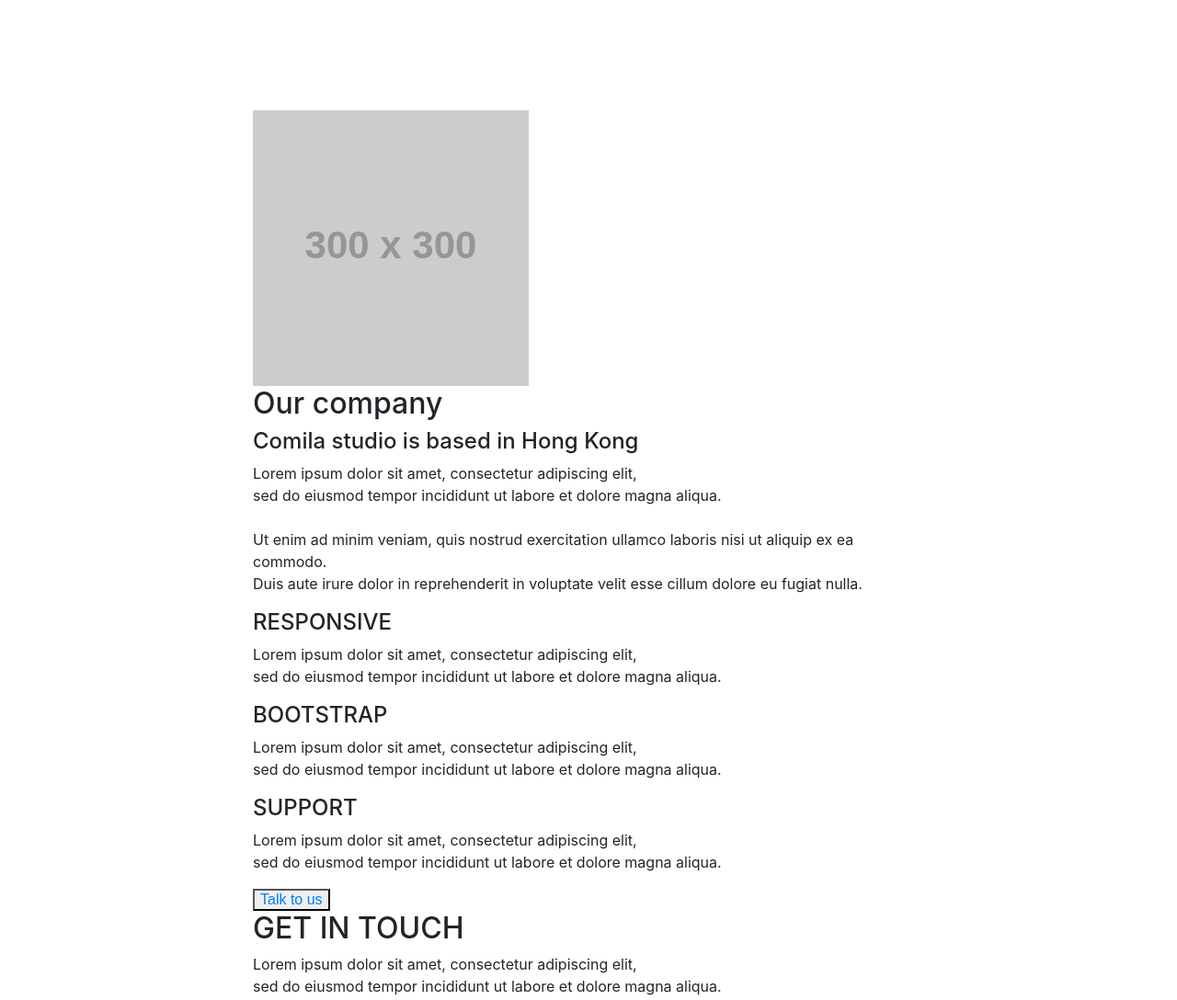
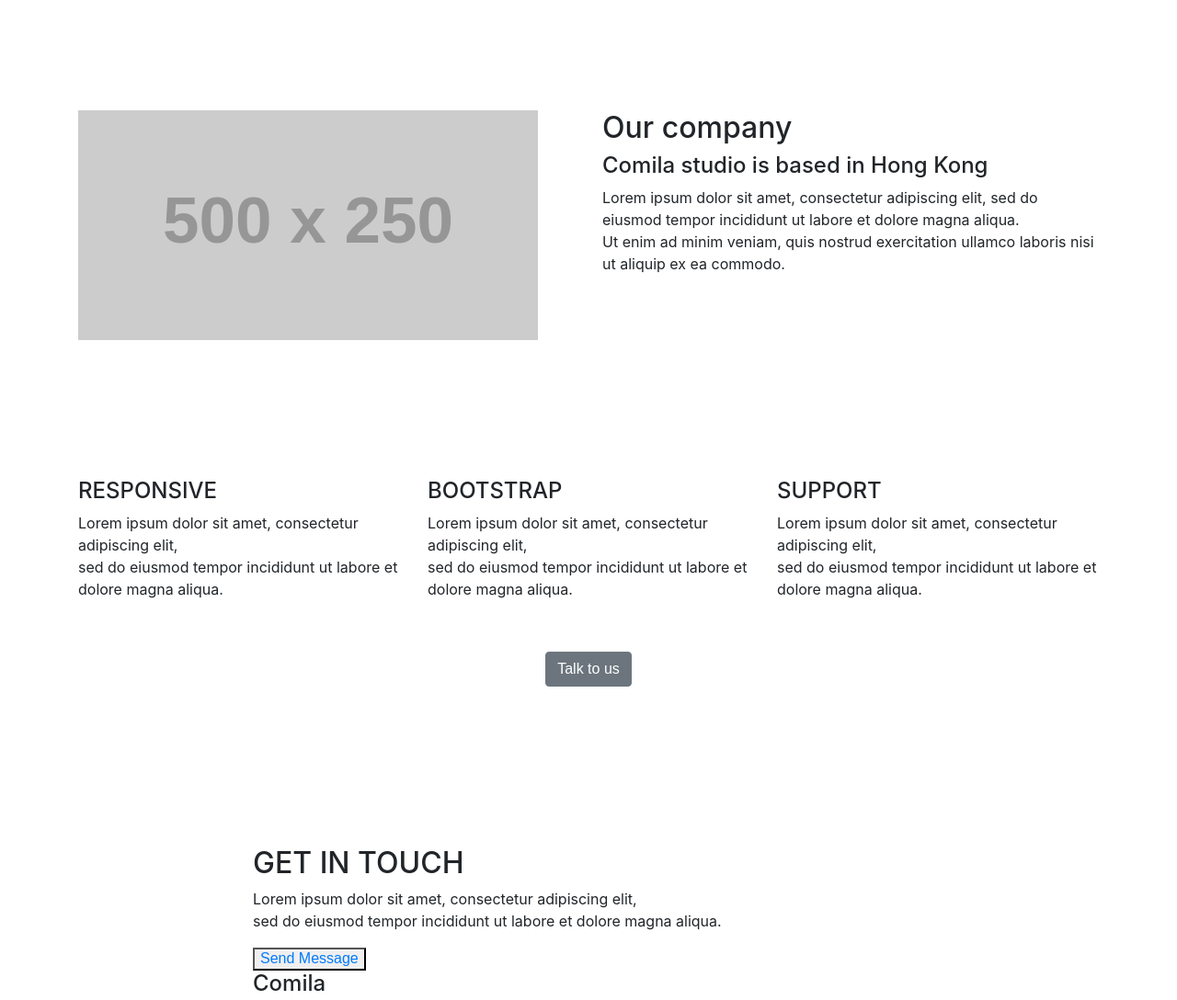
Before and after one commit to zasuh/Comila-Design-Clone, a plain HTML site: page index.html in a window 1280 px wide. Shown: the part 680-1768 px from the top of the page at 92% size. Drawn offline with nearby package versions, Linux system fonts and the light colour scheme; placeholder pictures from the web are drawn by us.

Commit message:
Added grid layout for company and services

```diff
--- a/css/main.css
+++ b/css/main.css
@@ -113,6 +113,24 @@ h1 {
 
 .header-buttons {
     padding: 1rem 0 0 0;
+}
+
+.company {
+    min-height: 50vh;
+
+    display: flex;
+}
+
+.services {
+    min-height: 50vh;
+}
+
+.btn-talk {
+    display: flex;
+    justify-content: center;
+    align-items: center;
+
+    padding: 2.5rem 0 0 0;
 }
 
 /* Company styles */
--- a/index.html
+++ b/index.html
@@ -51,21 +51,20 @@
         <section class="company">
             <div class="container">
                 <div class="row">
-                    <div class="col-12 offset-0 col-md-8 offset-md-2">
-                        <div class="justify-content-center">
-                            <a href="https://placeholder.com"><img src="http://via.placeholder.com/300x300"></a>
+                    <div class="col-6 offset-0">
+                        <div>
+                            <a href="https://placeholder.com"><img src="http://via.placeholder.com/500x250" class="img-fluid"></a>
                         </div>
-                        <div class="justify-content-center">
-                            <h2>Our company</h2>
-                            <h4>Comila studio is based in Hong Kong</h4>
-                            <p>
-                                Lorem ipsum dolor sit amet, consectetur adipiscing elit, <br>
-                                sed do eiusmod tempor incididunt ut labore et dolore magna aliqua. <br>
-                                <br>
-                                Ut enim ad minim veniam, quis nostrud exercitation ullamco laboris nisi ut aliquip ex ea commodo. <br>
-                                Duis aute irure dolor in reprehenderit in voluptate velit esse cillum dolore eu fugiat nulla.
-                            </p>
-                        </div>
+                    </div>
+                    <div class="col-6 offset-0">
+                        <h2>Our company</h2>
+                        <h4>Comila studio is based in Hong Kong</h4>
+                        <p>
+                            Lorem ipsum dolor sit amet, consectetur adipiscing elit,
+                            sed do eiusmod tempor incididunt ut labore et dolore magna aliqua.
+                            <br>
+                            Ut enim ad minim veniam, quis nostrud exercitation ullamco laboris nisi ut aliquip ex ea commodo.
+                        </p>
                     </div>
                 </div>
             </div>
@@ -74,22 +73,21 @@
         <section class="services">
             <div class="container">
                 <div class="row">
-                    <div class="col-12 offset-0 col-md-8 offset-md-2">
-                        <div>
+                        <div class="col-4 offset-0 col-xs-1">
                             <h4>RESPONSIVE</h4>
                             <p>
                                 Lorem ipsum dolor sit amet, consectetur adipiscing elit, <br>
                                 sed do eiusmod tempor incididunt ut labore et dolore magna aliqua. <br>
                             </p>
                         </div>
-                        <div>
+                        <div class="col-4 offset-0 col-xs-1">
                             <h4>BOOTSTRAP</h4>
                             <p>
                                 Lorem ipsum dolor sit amet, consectetur adipiscing elit, <br>
                                 sed do eiusmod tempor incididunt ut labore et dolore magna aliqua. <br>
                             </p>
                         </div>
-                        <div>
+                        <div class="col-4 offset-0 col-xs-1">
                             <h4>SUPPORT</h4>
                             <p>
                                 Lorem ipsum dolor sit amet, consectetur adipiscing elit, <br>
@@ -97,10 +95,9 @@
                             </p>
                         </div>
 
-                        <div>
-                            <button><a href="#">Talk to us</a></button>
+                        <div class="col-12 btn-talk">
+                            <button class="btn btn-secondary">Talk to us</button>
                         </div>
-                    </div>
                 </div>
             </div>
         </section>
```
